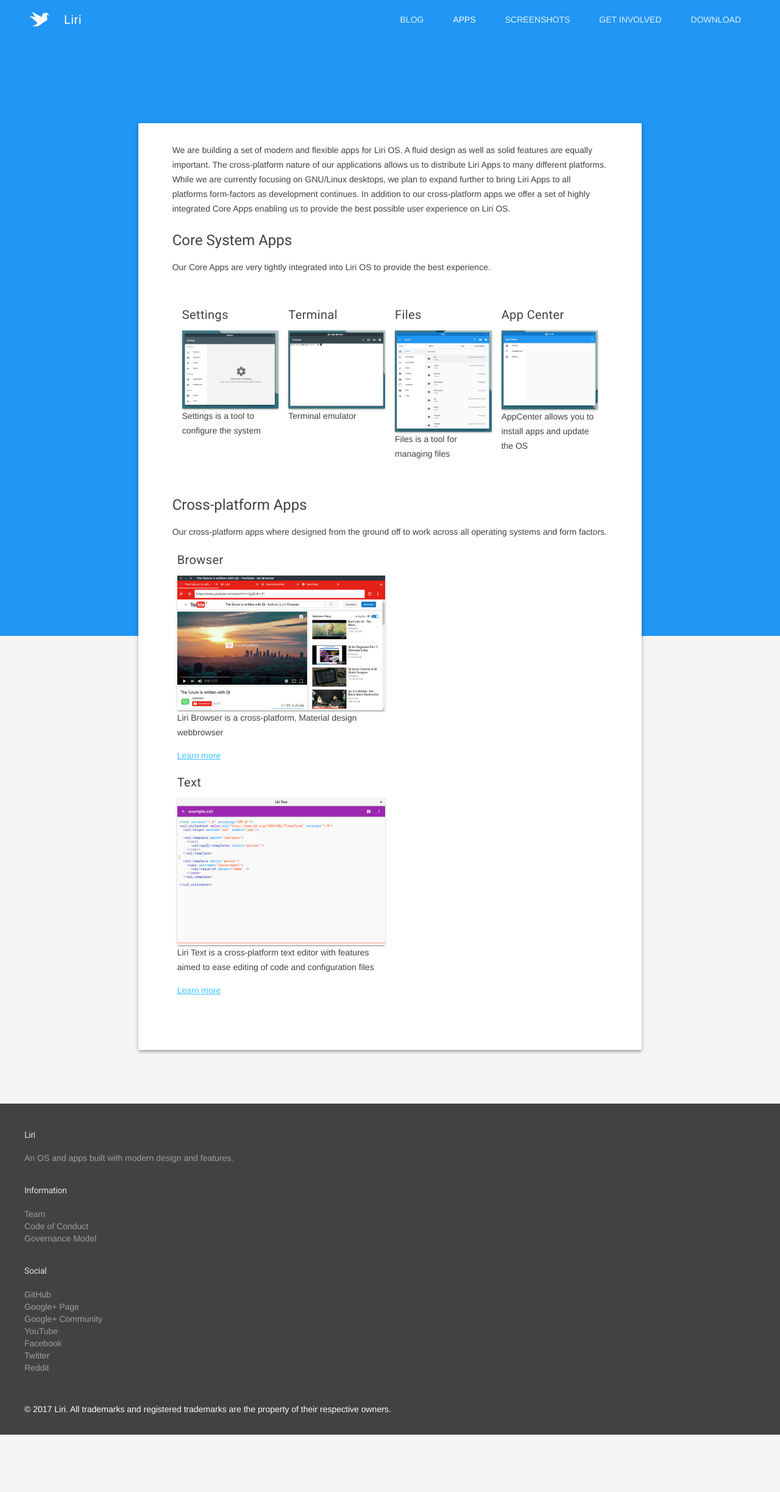
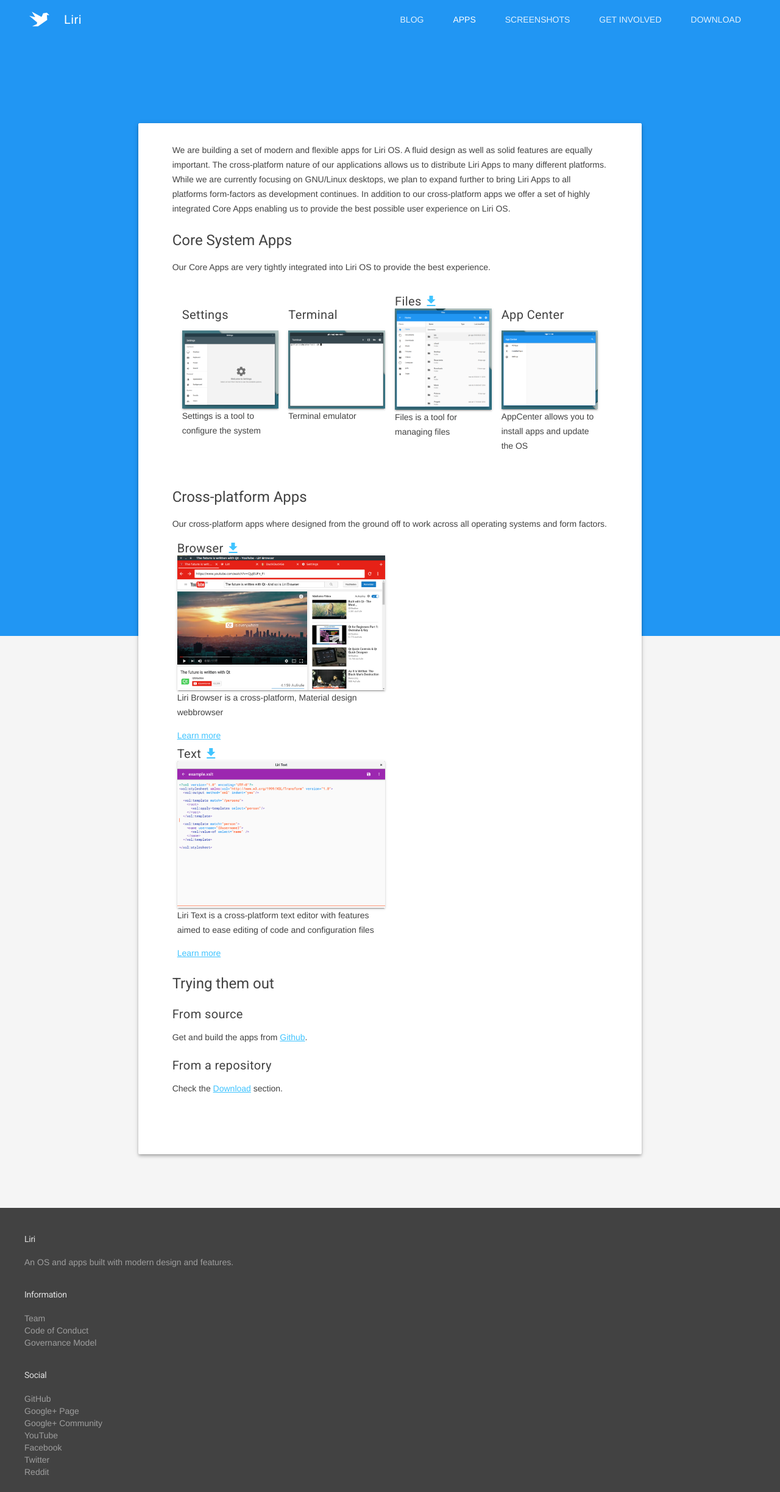
Before and after one commit to lirios/lirios.github.io, a Jekyll site: the page built from apps/index.html, in a window 1280 px wide. Shown: the whole page at 61% size. Built offline with Jekyll 4.4.1, drawn with Linux system fonts in a browser that asks for light colours; nearby versions of some CDN libraries; some web fonts are replaced.

Commit message:
Add Flatpak information and download links

```diff
--- a/apps/index.html
+++ b/apps/index.html
@@ -42,7 +42,7 @@
       </a>
     </div>
     <div class="mdl-cell mdl-cell--3-col mdl-cell--6-col-tablet mdl-cell--12-col-phone">
-      <h5>Files</h5>
+      <h5 style="display:inline;">Files</h5> <a href="https://repo.liri.io/flatpak/io.liri.Files.flatpakref"><i class="material-icons" style="vertical-align:bottom;">file_download</i></a>
       <img class="materialboxed responsive-img z-depth-1" src="{{ site.baseurl }}/images/apps/files/screen_home_01.png">
       <p>Files is a tool for managing files</p>
       <a href="https://github.com/lirios/files">
@@ -68,7 +68,7 @@
   </p>
   <div class="mdlgrid">
     <div class="mdl-cell mdl-cell--6-col mdl-cell--6-col-tablet mdl-cell--12-col-phone">
-      <h5>Browser</h5>
+      <h5 style="display:inline;">Browser</h5> <a href="https://repo.liri.io/flatpak/io.liri.Browser.flatpakref"><i class="material-icons" style="vertical-align:bottom;">file_download</i></a>
       <img class="materialboxed responsive-img z-depth-1" src="{{ site.baseurl }}/images/apps/browser/screen_theme_color_01.png"/>
       <p class="flow-text">Liri Browser is a cross-platform, Material design webbrowser</p>
       <a class="waves-effect waves-light btn"
@@ -77,7 +77,7 @@
       </a>
     </div>
     <div class="mdl-cell mdl-cell--6-col mdl-cell--6-col-tablet mdl-cell--12-col-phone">
-      <h5>Text</h5>
+      <h5 style="display:inline;">Text</h5> <a href="https://repo.liri.io/flatpak/io.liri.Text.flatpakref"><i class="material-icons" style="vertical-align:bottom;">file_download</i></a>
       <img class="materialboxed responsive-img z-depth-1" src="{{ site.baseurl }}/images/apps/text/screen_highlighting_01.png"/>
       <p class="flow-text">Liri Text is a cross-platform text editor with features aimed to ease editing of code and configuration files</p>
       <a class="waves-effect waves-light btn"
@@ -87,3 +87,13 @@
     </div>
   </div>
 </section>
+
+<section>
+  <h4>Trying them out</h4>
+
+      <h5>From source</h5>
+      <p class="flow-text">Get and build the apps from <a href="https://github.com/lirios">Github</a>.</p>
+
+      <h5>From a repository</h5>
+      <p>Check the <a href="/download/">Download</a> section.</p>
+</section>
```
Also changed, not shown: download/index.html (+27 -0 lines).
